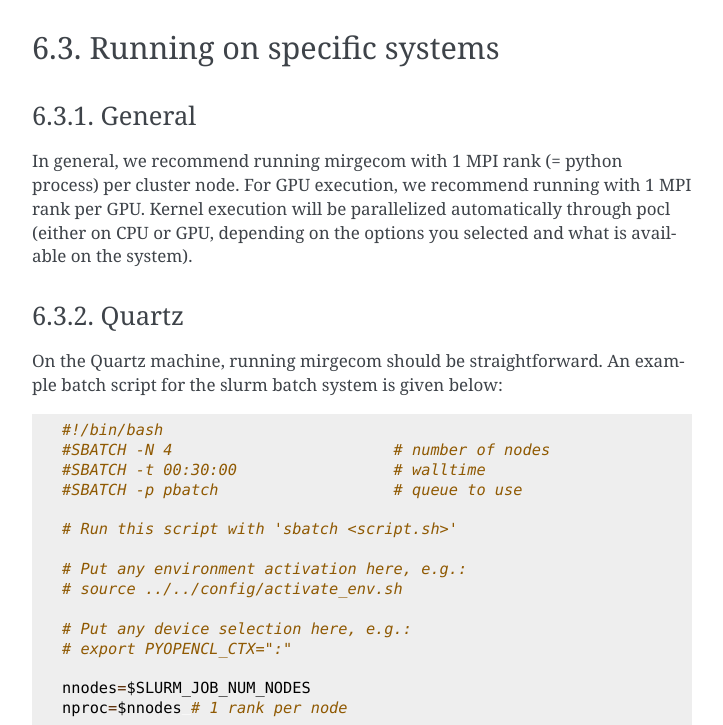
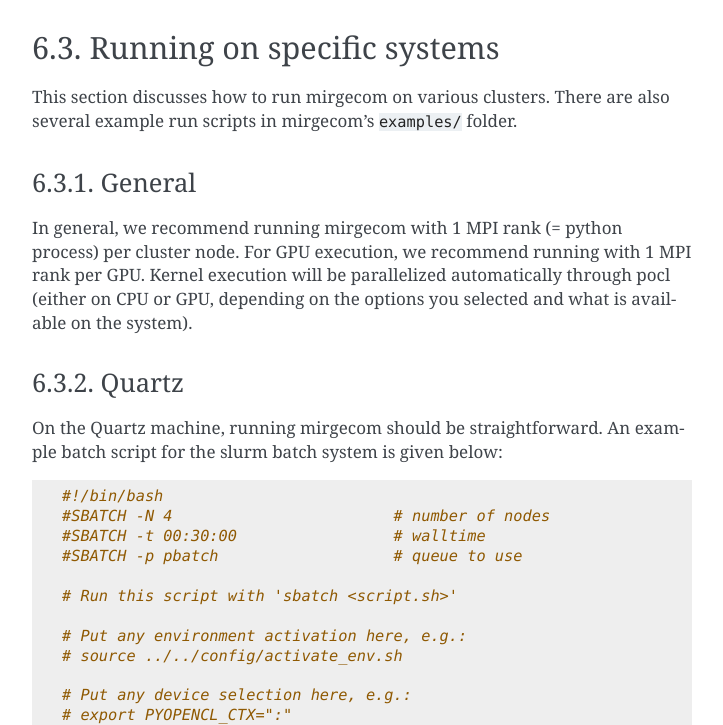
Before and after one commit to illinois-ceesd/mirgecom, a Sphinx documentation site: the page built from doc/running.rst, in a window 1280 px wide and 900 px high, scrolled down 1267 px, cut to the strip 175-900 px from the top of the window. Shown: the whole strip, without its empty margins (388-1111 px from the left). Built offline with Sphinx 7.4.7, drawn with Linux system fonts in a browser that asks for light colours.

Commit message:
Update running.rst

```diff
--- a/doc/running.rst
+++ b/doc/running.rst
@@ -64,6 +64,9 @@
 
 Running on specific systems
 ---------------------------
+
+This section discusses how to run mirgecom on various clusters.
+There are also several example run scripts in mirgecom's ``examples/`` folder.
 
 General
 *******
```
